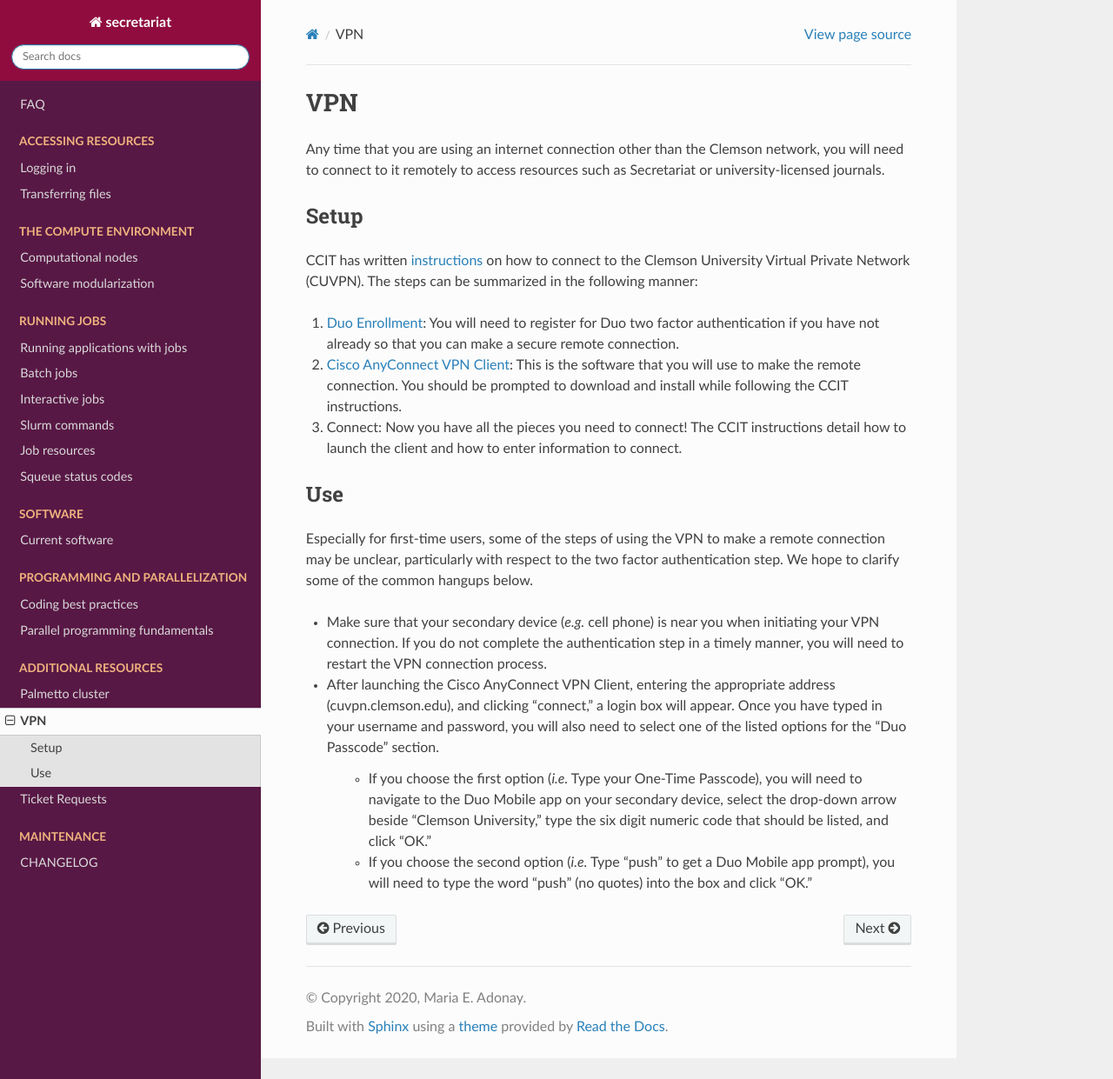
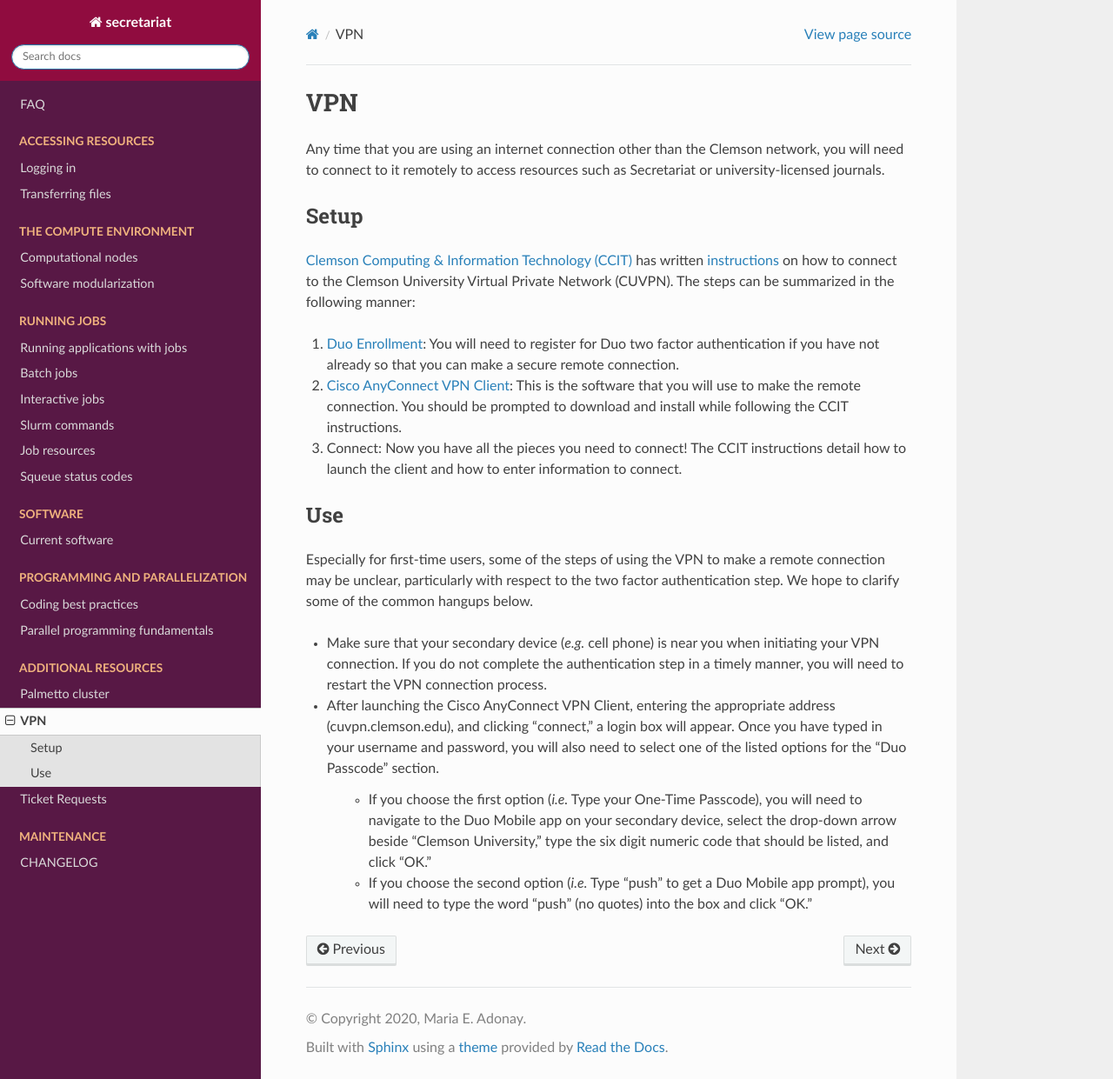
Before and after one commit to amalgamaria/secretariat, a Sphinx documentation site: the page built from docs/additional-resources/cu-vpn.rst, in a window 1280 px wide and 1241 px high. Shown: the whole window at 87% size. Built offline with Sphinx 7.4.7 and the Read the Docs theme 2.0.0, drawn with Linux system fonts in a browser that asks for light colours.

Commit message:
Update content

```diff
--- a/docs/additional-resources/cu-vpn.rst
+++ b/docs/additional-resources/cu-vpn.rst
@@ -6,7 +6,7 @@ Any time that you are using an internet connection other than the Clemson networ
 Setup
 -----
 
-CCIT has written `instructions`_ on how to connect to the Clemson University Virtual Private Network (CUVPN). The steps can be summarized in the following manner:
+`Clemson Computing & Information Technology (CCIT)`_ has written `instructions`_ on how to connect to the Clemson University Virtual Private Network (CUVPN). The steps can be summarized in the following manner:
 
 1. `Duo Enrollment`_: You will need to register for Duo two factor authentication if you have not already so that you can make a secure remote connection.
 
@@ -27,6 +27,7 @@ Especially for first-time users, some of the steps of using the VPN to make a re
 
    * If you choose the second option (*i.e.* Type "push" to get a Duo Mobile app prompt), you will need to type the word "push" (no quotes) into the box and click "OK."
 
+.. _Clemson Computing & Information Technology (CCIT): https://ccit.clemson.edu/
 .. _instructions: https://hdkb.clemson.edu/phpkb/article.php?id=64
 .. _Duo Enrollment: https://ccit.clemson.edu/cybersecurity/how-to/duo-authentication/
 .. _Cisco AnyConnect VPN Client: https://cuvpn.clemson.edu/+CSCOE+/logon.html#form_title_text
```
